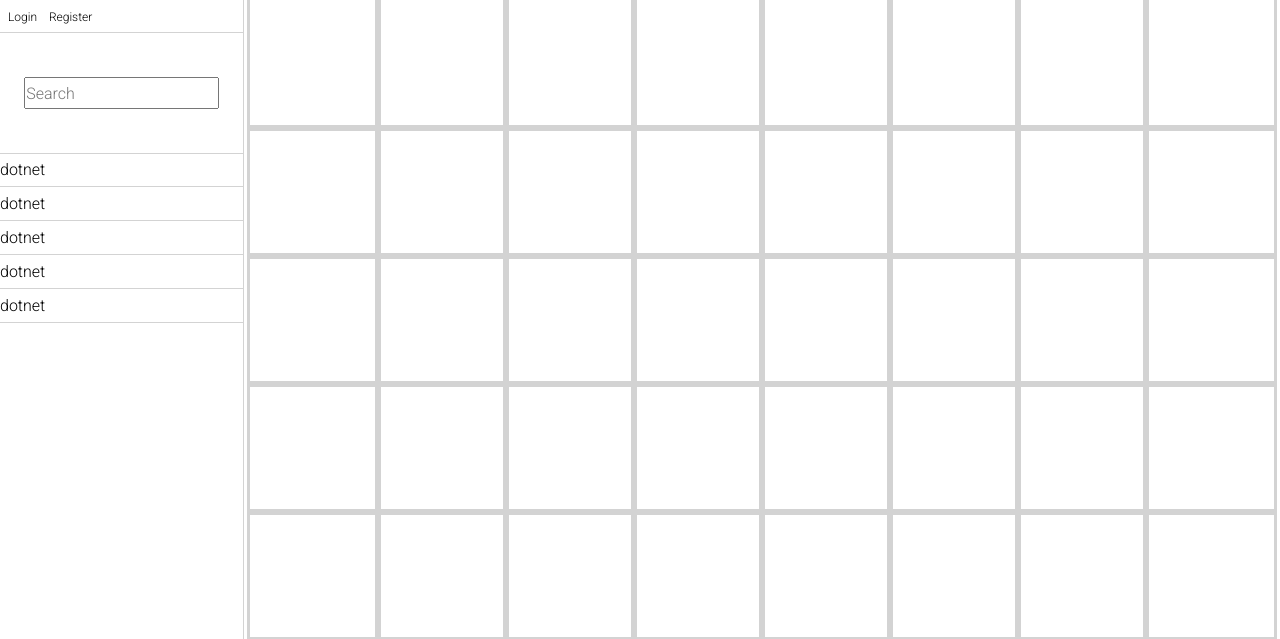
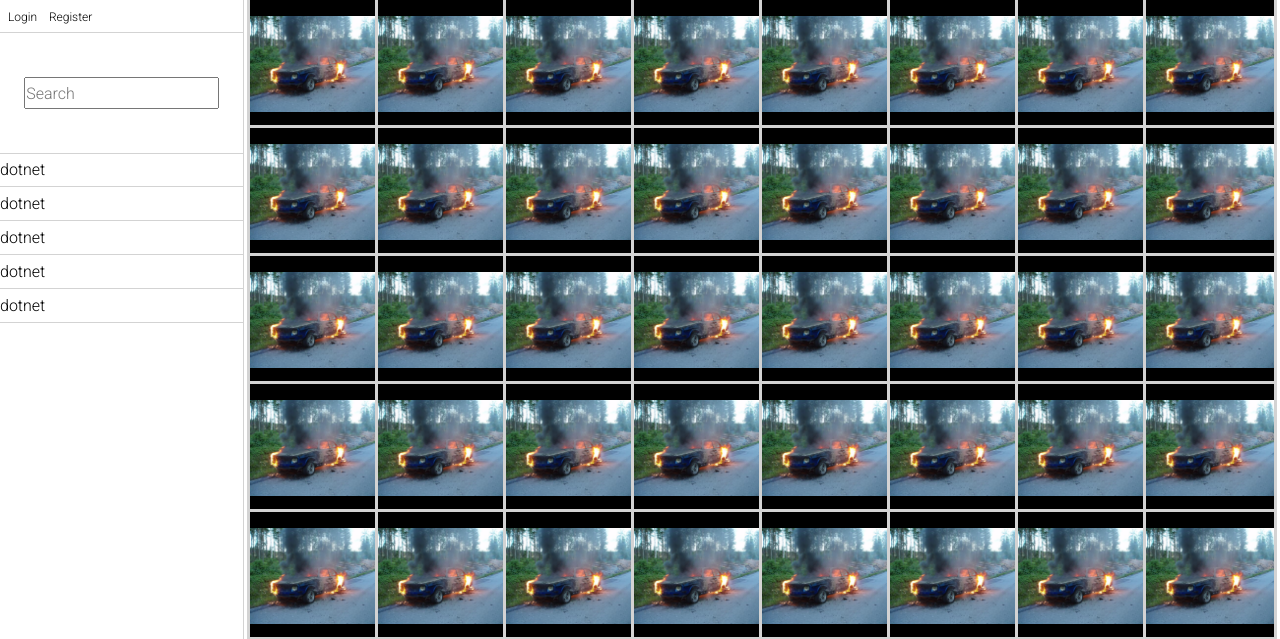
Before and after one commit to sebbekarlsson/CanalCan, a PHP site: page /?doc=1 in a window 1280 px wide. Shown: the top 639 px of the page. Run offline with PHP 8.4, Linux system fonts and the light colour scheme.

Commit message:
Changing how videos are displayed in flow-mode

```diff
--- a/public/includes/docs/video-flow.php
+++ b/public/includes/docs/video-flow.php
@@ -1,6 +1,7 @@
 <div class="video-flow">
 	<?php for($i = 0; $i < 1000; $i++){ ?>
 	<div class="video-item">
+		<img src="images/brun.jpg">
 	</div>
 	<?php } ?>
 </div>
--- a/public/styles/style.css
+++ b/public/styles/style.css
@@ -83,6 +83,12 @@ html, body {
     width: 128px;
     height: 128px;
     outline-color: lightgray;
-    outline-style: solid; }
+    outline-style: solid;
+    background-color: black;
+    display: flex;
+    align-items: center;
+    justify-content: center; }
+    .video-flow .video-item img {
+      width: 128px; }
 
 /*# sourceMappingURL=style.css.map */
--- a/public/styles/style.scss
+++ b/public/styles/style.scss
@@ -116,5 +116,13 @@ html, body{
 		height:128px;
 		outline-color:lightgray;
 		outline-style:solid;
+		background-color:black;
+		display:flex;
+		align-items:center;
+		justify-content:center;
+
+		img{
+			width:128px;
+		}
 	}
 }
```
Also changed, not shown: public/images/brun.jpg (added), 1 other file.
